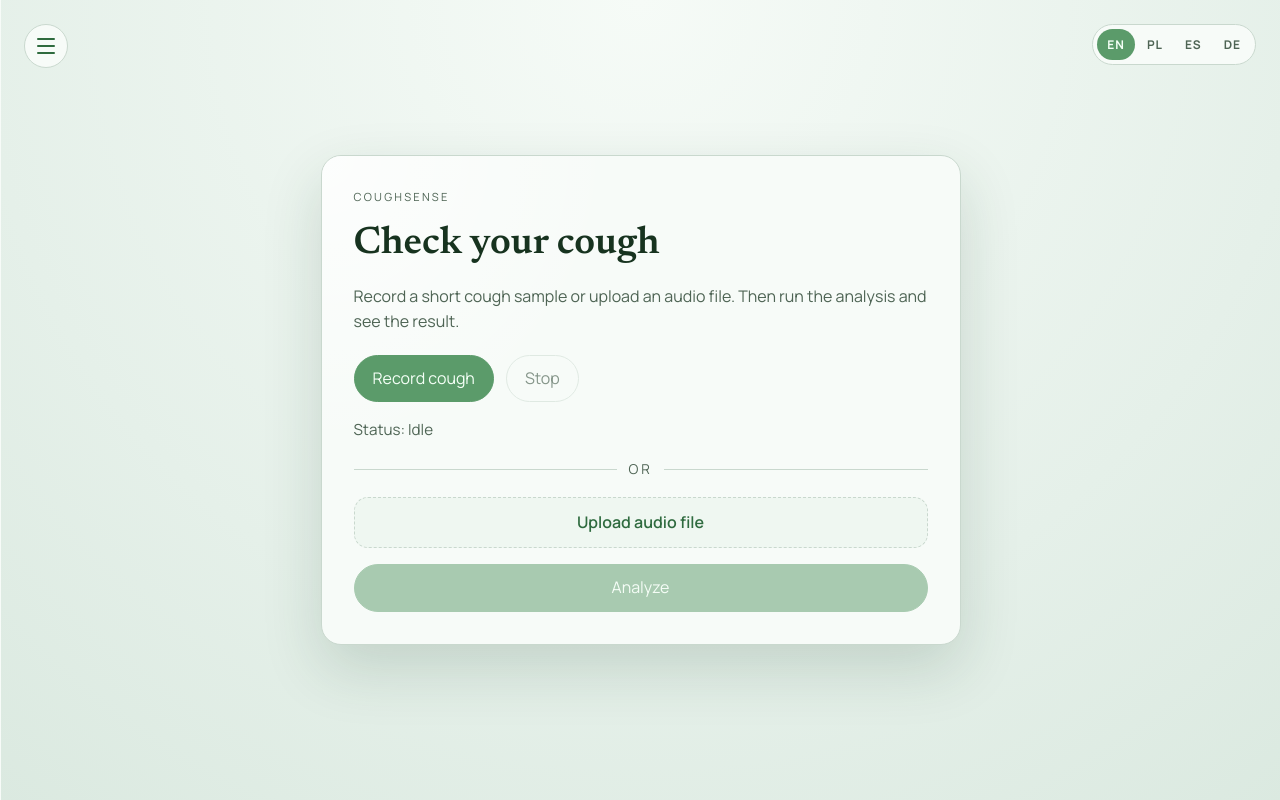
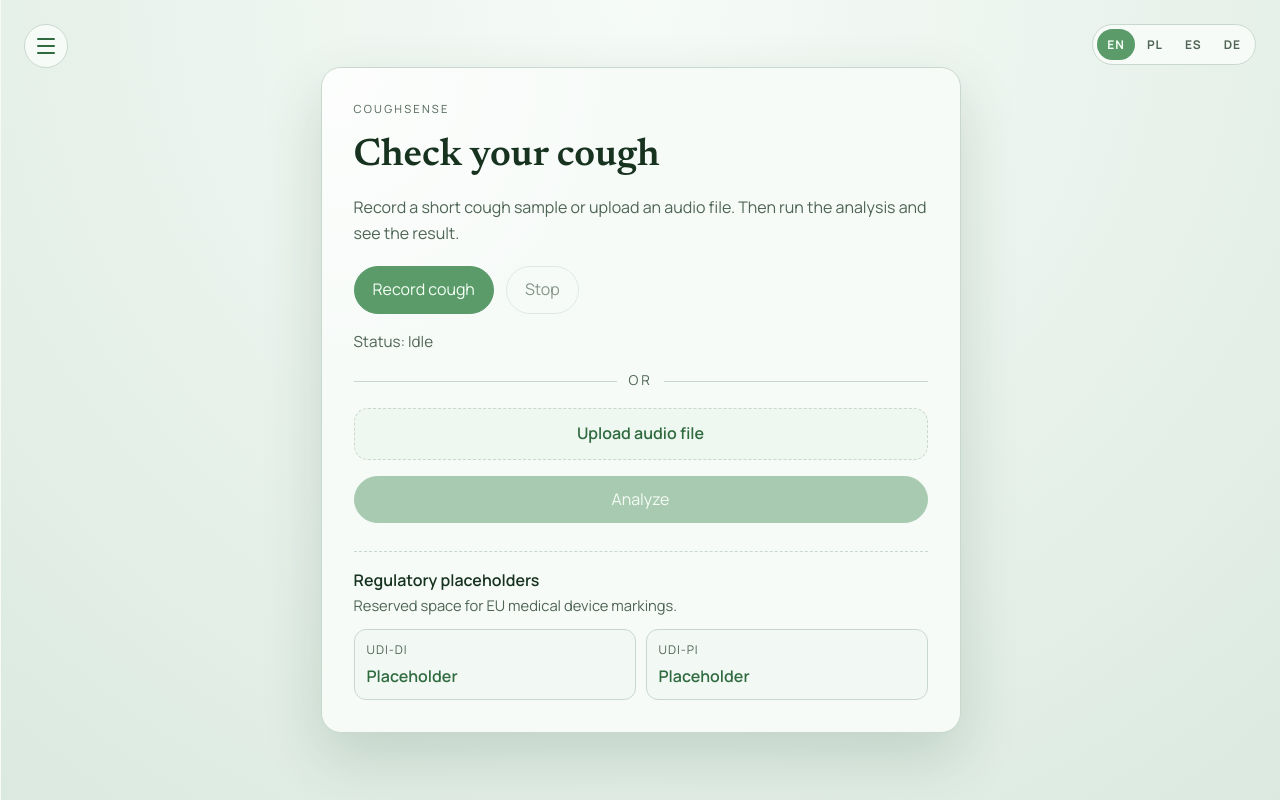
Before and after one commit to arkadiusoo/CoughSense-frontend, a React (Vite) app: page / in a window 1280 px wide. Built offline with nearby package versions, Linux system fonts and the light colour scheme.

Commit message:
Place for UE regulation codes added

```diff
--- a/src/App.jsx
+++ b/src/App.jsx
@@ -409,6 +409,33 @@
                 </button>
               </div>
             )}
+
+            <footer className="regulatory">
+              <div>
+                <p className="regulatory-title">{t.regulatoryTitle}</p>
+                <p className="muted">{t.regulatoryDescription}</p>
+              </div>
+              <div className="regulatory-grid">
+                {/* <div className="regulatory-item">
+                  <span className="regulatory-label">{t.regulatoryCeLabel}</span>
+                  <span className="regulatory-value">
+                    {t.regulatoryPlaceholder}
+                  </span>
+                </div> */}
+                <div className="regulatory-item">
+                  <span className="regulatory-label">{t.regulatoryUdiDiLabel}</span>
+                  <span className="regulatory-value">
+                    {t.regulatoryPlaceholder}
+                  </span>
+                </div>
+                <div className="regulatory-item">
+                  <span className="regulatory-label">{t.regulatoryUdiPiLabel}</span>
+                  <span className="regulatory-value">
+                    {t.regulatoryPlaceholder}
+                  </span>
+                </div>
+              </div>
+            </footer>
           </main>
         </div>
       </div>
--- a/src/i18n/translations.js
+++ b/src/i18n/translations.js
@@ -30,6 +30,13 @@
     languagePolishLabel: "Switch to Polish",
     languageSpanishLabel: "Switch to Spanish",
     languageGermanLabel: "Switch to German",
+    regulatoryTitle: "Regulatory placeholders",
+    regulatoryDescription: "Reserved space for EU medical device markings.",
+    regulatoryCeLabel: "CE mark",
+    regulatoryUdiDiLabel: "UDI-DI",
+    regulatoryUdiPiLabel: "UDI-PI",
+    regulatoryClassLabel: "Risk class",
+    regulatoryPlaceholder: "Placeholder",
     simulatedResults: [
       "Healthy cough profile detected.",
       "Possible mild bronchitis signature detected.",
@@ -68,6 +75,14 @@
     languagePolishLabel: "Zmień na polski",
     languageSpanishLabel: "Zmień na hiszpański",
     languageGermanLabel: "Zmień na niemiecki",
+    regulatoryTitle: "Miejsce na oznaczenia",
+    regulatoryDescription:
+      "Przestrzeń zarezerwowana na oznakowanie wyrobu medycznego w UE.",
+    regulatoryCeLabel: "Znak CE",
+    regulatoryUdiDiLabel: "UDI-DI",
+    regulatoryUdiPiLabel: "UDI-PI",
+    regulatoryClassLabel: "Klasa ryzyka",
+    regulatoryPlaceholder: "Placeholder",
     simulatedResults: [
       "Wykryto zdrowy profil kaszlu.",
       "Możliwy łagodny wzorzec zapalenia oskrzeli.",
@@ -106,6 +121,14 @@
     languagePolishLabel: "Cambiar a polaco",
     languageSpanishLabel: "Cambiar a español",
     languageGermanLabel: "Cambiar a alemán",
+    regulatoryTitle: "Marcadores provisionales",
+    regulatoryDescription:
+      "Espacio reservado para el marcado de productos sanitarios en la UE.",
+    regulatoryCeLabel: "Marca CE",
+    regulatoryUdiDiLabel: "UDI-DI",
+    regulatoryUdiPiLabel: "UDI-PI",
+    regulatoryClassLabel: "Clase de riesgo",
+    regulatoryPlaceholder: "Marcador",
     simulatedResults: [
       "Se detectó un perfil de tos saludable.",
       "Posible patrón leve de bronquitis detectado.",
@@ -144,6 +167,14 @@
     languagePolishLabel: "Zu Polnisch wechseln",
     languageSpanishLabel: "Zu Spanisch wechseln",
     languageGermanLabel: "Zu Deutsch wechseln",
+    regulatoryTitle: "Platzhalter",
+    regulatoryDescription:
+      "Reservierter Bereich für EU-Kennzeichnungen von Medizinprodukten.",
+    regulatoryCeLabel: "CE-Kennzeichen",
+    regulatoryUdiDiLabel: "UDI-DI",
+    regulatoryUdiPiLabel: "UDI-PI",
+    regulatoryClassLabel: "Risikoklasse",
+    regulatoryPlaceholder: "Platzhalter",
     simulatedResults: [
       "Ein gesundes Hustenprofil wurde erkannt.",
       "Mögliches leichtes Bronchitis-Muster erkannt.",
--- a/src/styles/app.css
+++ b/src/styles/app.css
@@ -380,6 +380,48 @@
   color: var(--accent-dark);
 }
 
+.regulatory {
+  margin-top: 8px;
+  padding-top: 16px;
+  border-top: 1px dashed var(--border);
+  display: flex;
+  flex-direction: column;
+  gap: 12px;
+}
+
+.regulatory-title {
+  margin: 0;
+  font-weight: 600;
+}
+
+.regulatory-grid {
+  display: grid;
+  grid-template-columns: repeat(auto-fit, minmax(140px, 1fr));
+  gap: 10px;
+}
+
+.regulatory-item {
+  display: flex;
+  flex-direction: column;
+  gap: 4px;
+  padding: 10px 12px;
+  border-radius: 12px;
+  border: 1px solid var(--border);
+  background: #f2f8f4;
+}
+
+.regulatory-label {
+  font-size: 0.75rem;
+  text-transform: uppercase;
+  letter-spacing: 0.08em;
+  color: var(--muted);
+}
+
+.regulatory-value {
+  font-weight: 600;
+  color: var(--accent-dark);
+}
+
 h1 {
   margin: 0;
   font-family: "Newsreader", "Times New Roman", serif;
```
